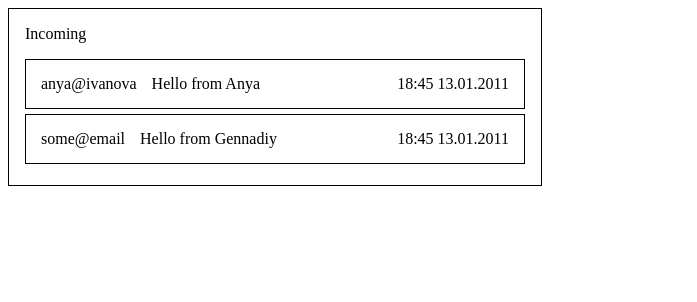
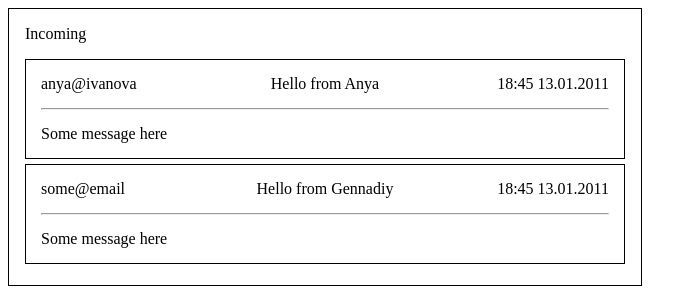
Before and after one commit to qvvverty/ahj-rxjs-1, a website built with webpack: page src/index.html in a window 1280 px wide. Shown: the whole page, without its empty margins (0-697 px from the left). Built offline with nearby package versions, Linux system fonts and the light colour scheme; files whose address does not match are found by name.

Commit message:
improve layout

```diff
--- a/src/css/style.css
+++ b/src/css/style.css
@@ -1,5 +1,5 @@
 .incoming {
-  width: 500px;
+  width: 600px;
   padding: 16px;
 
   border: 1px solid;
@@ -11,20 +11,36 @@
 
 .message {
   margin-bottom: 5px;
-
-  display: flex;
-  flex-wrap: nowrap;
-  justify-content: space-between;
-
   padding: 15px;
 
   border: 1px solid;
 }
 
-.name-wrapper {
+.message-header {
   display: flex;
+  flex-wrap: nowrap;
+  justify-content: space-between;
 }
 
-.email {
-  margin-right: 15px;
+.message-divider {
+  margin: 15px 0;
 }
+
+.message-header div {
+  display: flex;
+  justify-content: space-around;
+}
+
+.message-header div:nth-last-of-type(1) {
+  display: flex;
+  justify-content: flex-end;
+}
+
+.message-header div:nth-of-type(1) {
+  display: flex;
+  justify-content: flex-start;
+}
+
+.name-wrapper, .subject-wrapper, .date-wrapper {
+  width: 30%;
+}
--- a/src/index.html
+++ b/src/index.html
@@ -13,30 +13,39 @@
     <p class="incoming-header">
       Incoming
     </p>
+    <div class="incoming-massages">
       <div class="message">
+        <div class="message-header">
           <div class="name-wrapper">
-        <div class="email">
             anya@ivanova
           </div>
-        <div class="subject">
+          <div class="subject-wrapper">
             Hello from Anya
-        </div>
           </div>
           <div class="date-wrapper">
             18:45 13.01.2011
           </div>
         </div>
+        <hr class="message-divider">
+        <div>
+          Some message here
+        </div>
+      </div>
       <div class="message">
+        <div class="message-header">
           <div class="name-wrapper">
-        <div class="email">
             some@email
           </div>
-        <div class="subject">
+          <div class="subject-wrapper">
             Hello from Gennadiy
-        </div>
           </div>
           <div class="date-wrapper">
             18:45 13.01.2011
+          </div>
+        </div>
+        <hr class="message-divider">
+        <div>
+          Some message here
         </div>
       </div>
     </div>
--- a/src/js/app.js
+++ b/src/js/app.js
@@ -5,3 +5,22 @@ import { concatMap } from 'rxjs/operators';
 const unread$ = interval(5000)
   .pipe(concatMap(() => ajax.getJSON('http://localhost:7070/messages/unread')));
 unread$.subscribe((value) => console.log(value));
+
+unread$.subscribe((value) => {
+  const msgContainer = document.querySelector('div.incoming');
+  msgContainer.insertAdjacentHTML('afterBegin', `
+    <div class="message">
+      <div class="name-wrapper">
+        <div class="email">
+          ${value.from}
+        </div>
+        <div class="subject">
+          ${value.subject}
+        </div>
+      </div>
+      <div class="date-wrapper">
+        ${value.received}
+      </div>
+    </div>
+  `);
+});
```
Lines whose indentation alone changed are shown as unchanged.
